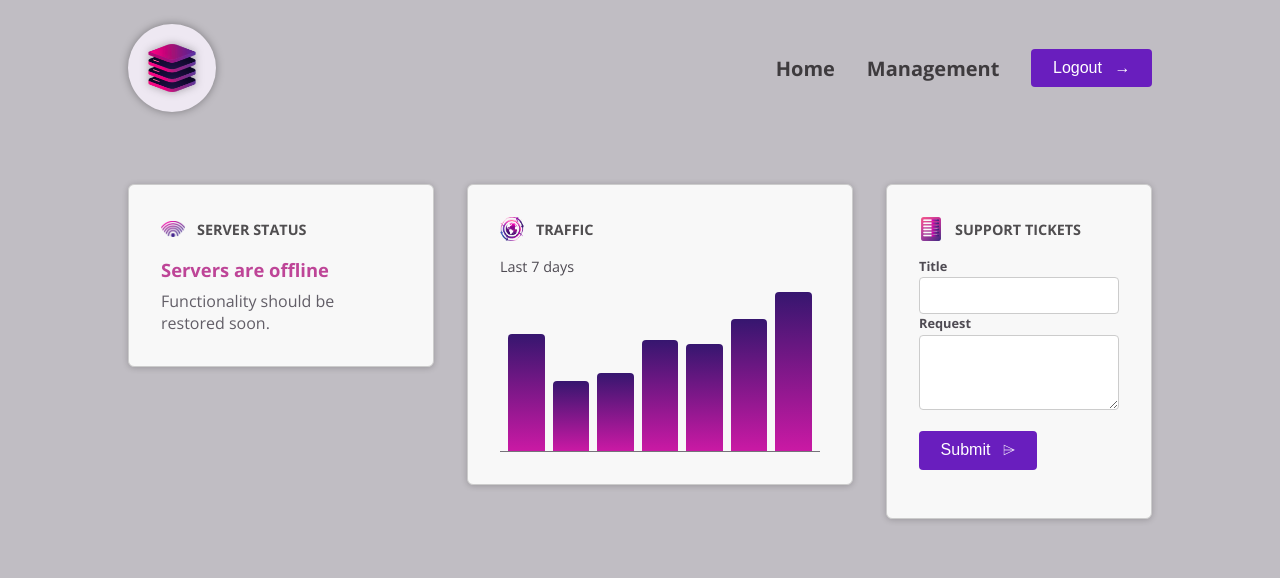
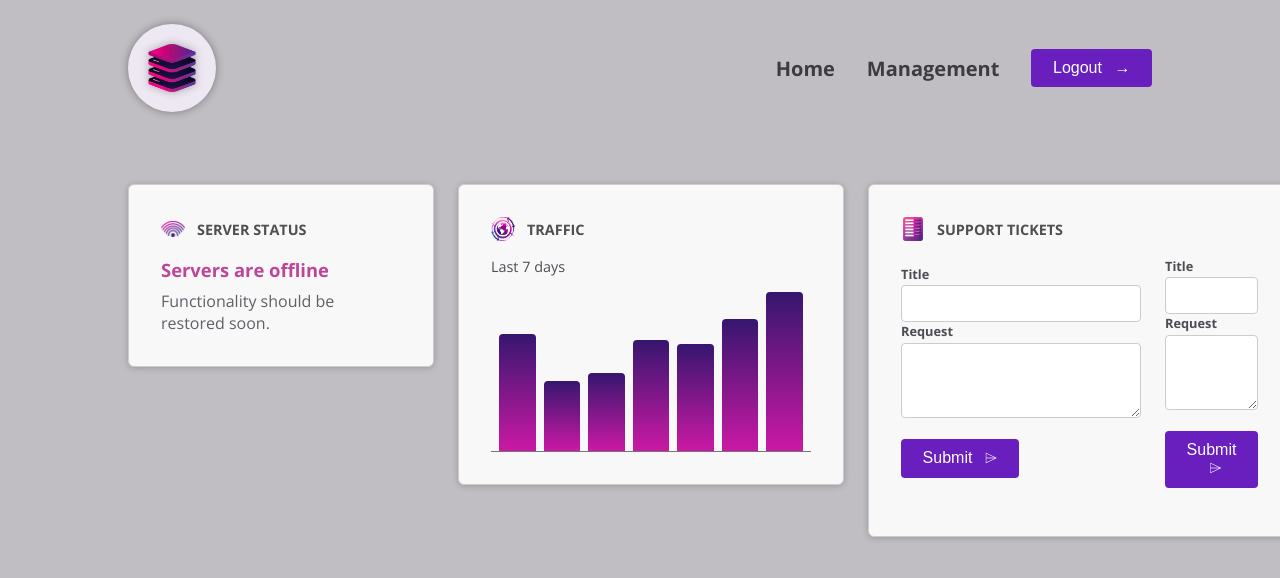
Before and after one commit to Abdul-Malik28/Angular-server-dashboard-app, an Angular app: page / in a window 1280 px wide. Both pictures are taken after typing "Sample", "Sample" into the empty fields and a click on the button "button". Shown: the top 578 px of the page. Built offline with nearby package versions, Linux system fonts and the light colour scheme.

Commit message:
emitting user inputs

```diff
--- a/src/app/dashboard/tickets/new-ticket/new-ticket.component.ts
+++ b/src/app/dashboard/tickets/new-ticket/new-ticket.component.ts
@@ -1,4 +1,4 @@
-import { AfterViewInit, Component, ElementRef, OnInit, viewChild, ViewChild } from '@angular/core';
+import { AfterViewInit, Component, ElementRef, EventEmitter, OnInit, output, Output, viewChild, ViewChild } from '@angular/core';
 import { FormsModule } from '@angular/forms';
 
 import { ButtonComponent } from '../../../shared/button/button.component';
@@ -16,6 +16,9 @@
   // private form = viewChild<ElementRef<HTMLFormElement>>('form');
   // private form = viewChild.required<ElementRef<HTMLFormElement>>('form');
 
+  // @Output() add = new EventEmitter<{ title: string, text: string }>();
+  add = output<{ title: string, text: string }>();
+
   constructor() {
     console.log('constructor');
     console.log(this.form?.nativeElement);
@@ -32,8 +35,7 @@
   }
 
   onSubmit(title: string, ticketText: string) {
-    console.log(title);
-    console.log(ticketText);
+    this.add.emit({ title: title, text: ticketText });
 
     // this.form()?.nativeElement.reset();
     this.form?.nativeElement.reset();
--- a/src/app/dashboard/tickets/ticket/ticket.component.css
+++ b/src/app/dashboard/tickets/ticket/ticket.component.css
@@ -0,0 +1,73 @@
+article {
+    border-radius: 4px;
+    background-color: #59555f;
+    color: #ded8e6;
+}
+
+h3 {
+    padding: 0.5rem;
+    margin: 0;
+    font-size: 0.9rem;
+    display: flex;
+    gap: 0.5rem;
+    align-items: center;
+}
+
+h3 div {
+    width: 0.9rem;
+    height: 0.9rem;
+    border-radius: 50%;
+}
+
+.ticket-open {
+    background-color: #de62e9;
+}
+
+.ticket-closed {
+    background-color: #51c788;
+}
+
+.text {
+    text-align: left;
+}
+
+button {
+    flex: 1;
+    width: 100%;
+    font: inherit;
+    background: transparent;
+    border: none;
+    color: #ded8e6;
+    display: flex;
+    justify-content: space-between;
+    align-items: center;
+}
+
+button span:first-child {
+    margin-bottom: 0.1rem;
+}
+
+button span:last-child {
+    width: 1rem;
+}
+
+p {
+    margin: 0;
+    padding: 1rem;
+    font-size: 0.9rem;
+}
+
+p:has(button) {
+    padding-top: 0;
+}
+
+p button {
+    padding: 0;
+    width: auto;
+    display: inline;
+    font-size: 0.75rem;
+}
+
+p button:hover {
+    color: #ec9fea;
+}
--- a/src/app/dashboard/tickets/ticket/ticket.component.html
+++ b/src/app/dashboard/tickets/ticket/ticket.component.html
@@ -1 +1,33 @@
-<p>ticket works!</p>
+<article>
+    <h3>
+        <div [class]="{
+          'ticket-open': true,
+          'ticket-closed': false
+        }"></div>
+        <button>
+            <span class="text">TITLE</span>
+            <span>
+                @if (true) {
+                <svg xmlns="http://www.w3.org/2000/svg" fill="none" viewBox="0 0 24 24" stroke-width="1.5"
+                    stroke="currentColor" class="w-6 h-6">
+                    <path stroke-linecap="round" stroke-linejoin="round" d="m19.5 8.25-7.5 7.5-7.5-7.5" />
+                </svg>
+
+                } @else {
+                <svg xmlns="http://www.w3.org/2000/svg" viewBox="0 0 24 24" fill="currentColor" class="w-6 h-6">
+                    <path fill-rule="evenodd"
+                        d="M11.47 7.72a.75.75 0 0 1 1.06 0l7.5 7.5a.75.75 0 1 1-1.06 1.06L12 9.31l-6.97 6.97a.75.75 0 0 1-1.06-1.06l7.5-7.5Z"
+                        clip-rule="evenodd" />
+                </svg>
+                }
+            </span>
+        </button>
+    </h3>
+
+    @if (true) {
+    <p>TEXT</p>
+
+    @if (true) {
+    <p><button>Mark as completed</button></p>
+    } }
+</article>
--- /dev/null
+++ b/src/app/dashboard/tickets/ticket/ticket.model.ts
@@ -0,0 +1,6 @@
+export interface Ticket {
+    id: string;
+    title: string;
+    request: string;
+    status: 'open' | 'closed'
+}
--- a/src/app/dashboard/tickets/tickets.component.html
+++ b/src/app/dashboard/tickets/tickets.component.html
@@ -1,3 +1,16 @@
+<div>
+    <ul>
+        @for (ticket of tickets; track ticket.id) {
+        <li>
+            <!-- <app-ticket /> - {{ $first }} {{ $last }} {{ $odd }} {{ $even }} {{ $count }} {{ $count }} -->
+            <app-new-ticket />
+        </li>
+        } @empty {
+        <p>No tickets available</p>
+        }
+    </ul>
+</div>
+
 <div id="new-ticket">
-    <app-new-ticket />
+    <app-new-ticket (add)="onAdd($event)" />
 </div>
--- a/src/app/dashboard/tickets/tickets.component.ts
+++ b/src/app/dashboard/tickets/tickets.component.ts
@@ -1,13 +1,25 @@
 import { Component } from '@angular/core';
 import { NewTicketComponent } from "./new-ticket/new-ticket.component";
+import { Ticket } from './ticket/ticket.model';
+import { TicketComponent } from "./ticket/ticket.component";
 
 @Component({
   selector: 'app-tickets',
   standalone: true,
-  imports: [NewTicketComponent],
+  imports: [NewTicketComponent, TicketComponent],
   templateUrl: './tickets.component.html',
   styleUrl: './tickets.component.css'
 })
 export class TicketsComponent {
+  tickets: Ticket[] = [];
 
+  onAdd(ticketData: { title: string, text: string }) {
+    const ticket: Ticket = {
+      title: ticketData.title,
+      request: ticketData.text,
+      id: Math.random().toString(),
+      status: 'open'
+    }
+    this.tickets.push(ticket);
+  }
 }
```
